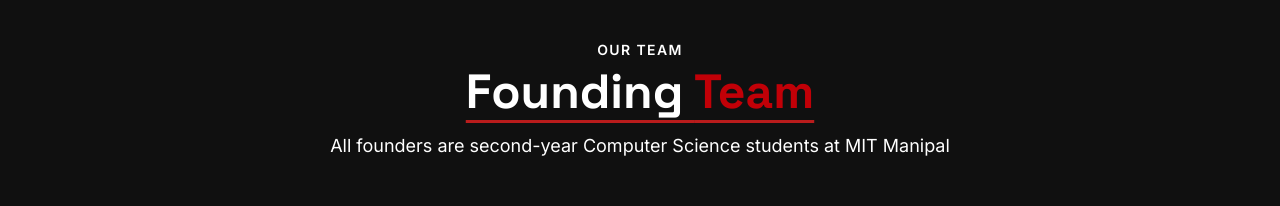
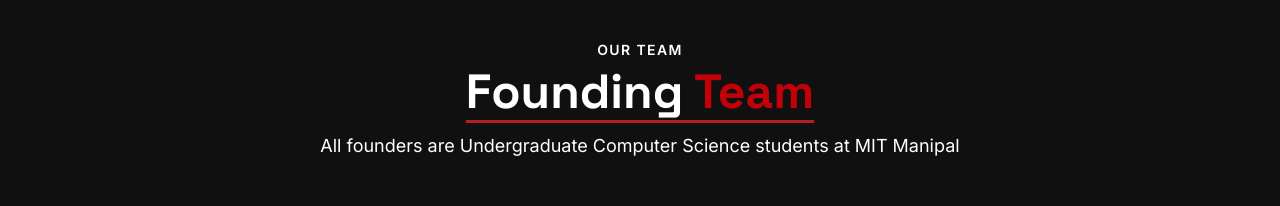
Before and after one commit to PrayatshuMisra/pars_about, a Next.js app: page / in a window 1280 px wide. Shown: the part 7780-7986 px from the top of the page. Built offline with nearby package versions, Linux system fonts and the light colour scheme.

Commit message:
2nd year to undergrads

```diff
--- a/components/sections/team.tsx
+++ b/components/sections/team.tsx
@@ -77,7 +77,7 @@ export function TeamSection() {
             Founding <span className="text-red-700">Team</span>
           </motion.h2>
           <motion.p variants={itemVariants} className="text-lg text-foreground/60 mt-4 max-w-2xl mx-auto">
-            All founders are second-year Computer Science students at MIT Manipal
+            All founders are Undergraduate Computer Science students at MIT Manipal
           </motion.p>
         </motion.div>
 
```
